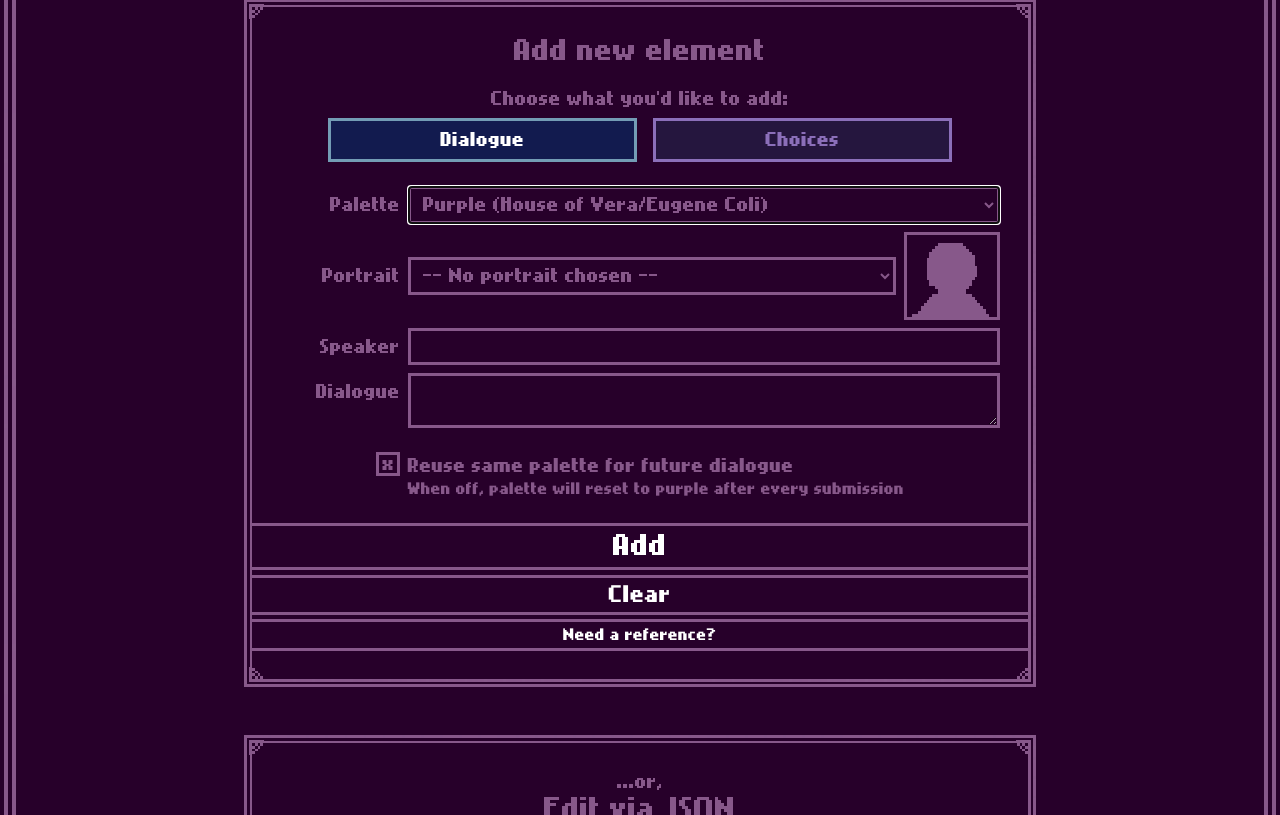
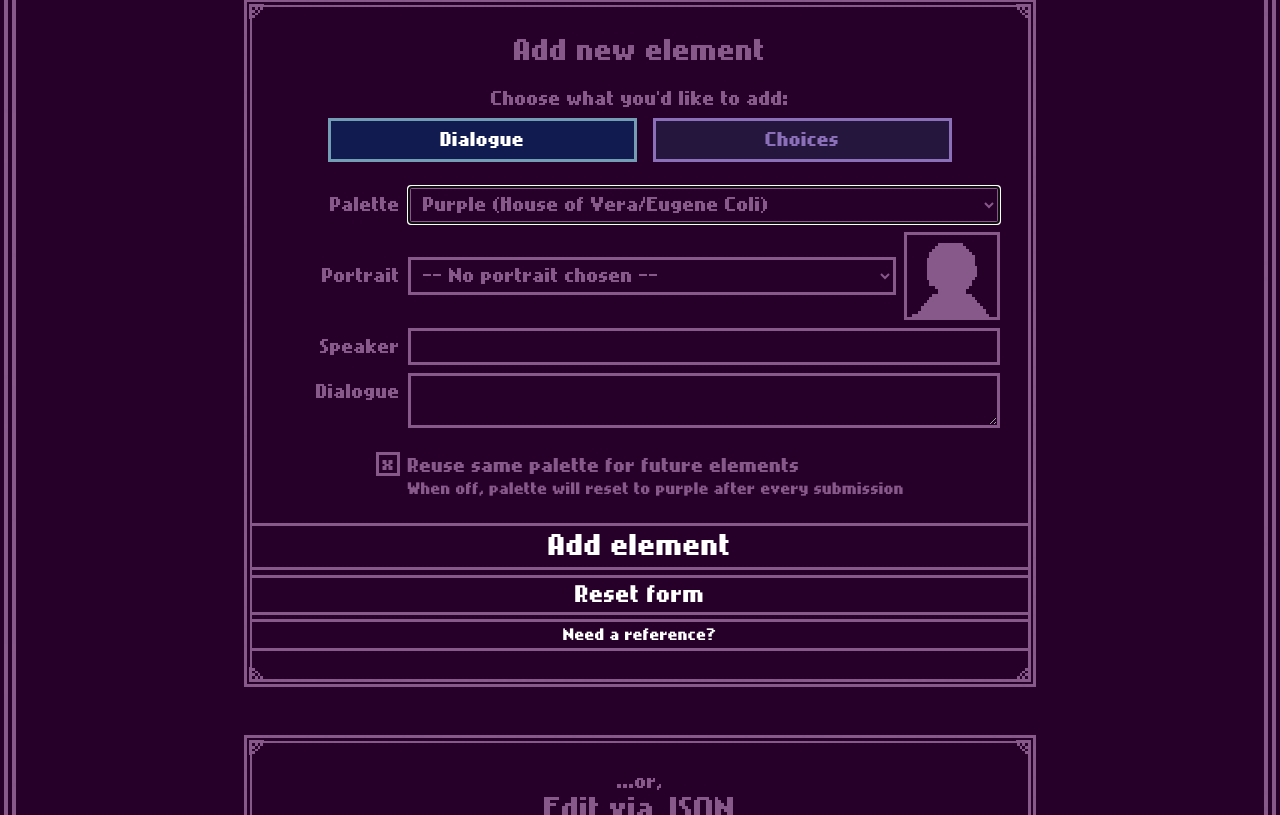
Before and after one commit to wovenstarlight/beebo-dialogue, a React (Create React App) app: page / in a window 1280 px wide. Shown: the part 388-1203 px from the top of the page. Built offline with nearby package versions, Linux system fonts and the light colour scheme.

Commit message:
Reword keepColor and AddForm buttons for clarity

```diff
--- a/src/components/Forms/AddForm.js
+++ b/src/components/Forms/AddForm.js
@@ -166,14 +166,14 @@ export default function AddForm() {
 			<input type="checkbox" checked={keepColor} onChange={(e) => setKeepColor(e.target.checked)} className="visuallyhidden" />
 			<span className="icon" aria-hidden={true} />
 			<span className="labeltext">
-				Reuse same palette for future dialogue
+				Reuse same palette for future elements
 				<br/>
 				<small>When off, palette will reset to purple after every submission</small>
 			</span>
 		</label>
 
-		<button className="submitbtn" type="submit">Add</button>
-		<button className="resetbtn" type="button" onClick={clearForm}>Clear</button>
+		<button className="submitbtn" type="submit">Add element</button>
+		<button className="resetbtn" type="button" onClick={clearForm}>Reset form</button>
 		<button className="autofillbtn" type="button" onClick={fillSample}>Need a reference?</button>
 	</form>;
 }
```
